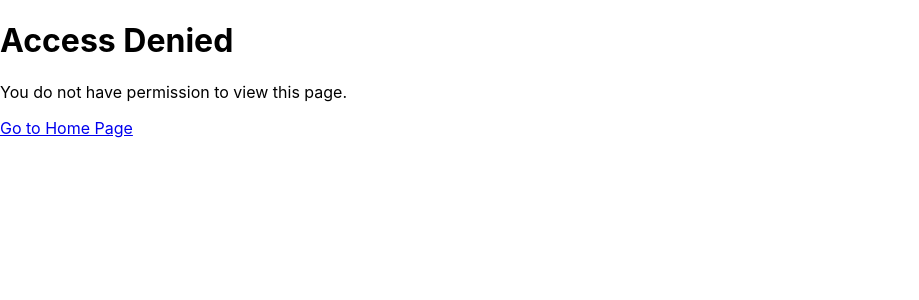
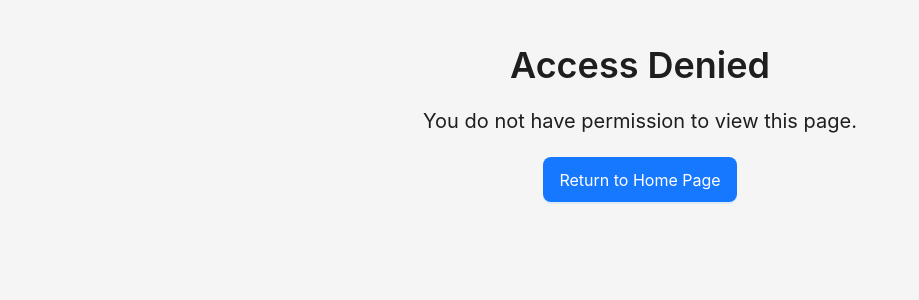
Before and after one commit to UditNayak/Movie-Ticket-Booking-WebApp, a React (Create React App) app in the folder project/client/: page /unauthorized in a window 1280 px wide. Shown: the top 300 px of the page, without its empty margins (0-919 px from the left). Built offline with nearby package versions, Linux system fonts and the light colour scheme.

Commit message:
Adding styles to Unauthorized Page

```diff
--- a/project/client/src/pages/Unauthorized/Unauthorized.jsx
+++ b/project/client/src/pages/Unauthorized/Unauthorized.jsx
@@ -1,13 +1,35 @@
-import React from 'react';
-import { Link } from 'react-router-dom';
+import React from "react";
+import { Button, Typography, Layout } from "antd";
+import { Link } from "react-router-dom";
+
+const { Title, Paragraph } = Typography;
+const { Content } = Layout;
 
 function Unauthorized() {
   return (
-    <div className="unauthorized-container">
-      <h1>Access Denied</h1>
-      <p>You do not have permission to view this page.</p>
-      <Link to="/" className="unauthorized-link">Go to Home Page</Link>
-    </div>
+    <Layout
+      style={{
+        height: "100vh",
+        display: "flex",
+        flexDirection: "column",
+        justifyContent: "center",
+        alignItems: "center",
+      }}
+    >
+      <Content style={{ textAlign: "center", padding: "20px" }}>
+        <Title level={1} style={{ fontSize: "36px" }}>
+          Access Denied
+        </Title>{" "}
+        <Paragraph style={{ fontSize: "20px", marginBottom: "20px" }}>
+          You do not have permission to view this page.
+        </Paragraph>{" "}
+        <Link to="/" style={{ textDecoration: "none" }}>
+          <Button type="primary" size="large">
+            Return to Home Page
+          </Button>{" "}
+        </Link>
+      </Content>
+    </Layout>
   );
 }
 
```
